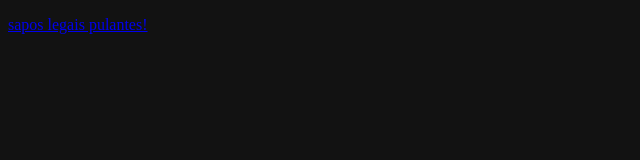
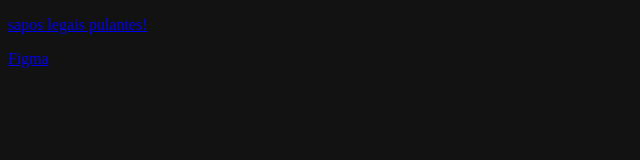
Before and after one commit to Aslalol/web-desing, a plain HTML site: page index.html in a window 1280 px wide. Shown: the full height of the page, 0-640 px from the left. Drawn offline with Linux system fonts and the light colour scheme; files that its build step writes are made by us from their sources.

Commit message:
KKKKKKKKKKKKKKKKKKKKKKKKKKKKKKKKKKKKKKKKKKKKKKKKKK

```diff
--- a/index.html
+++ b/index.html
@@ -8,6 +8,6 @@
 </head>
 <body>
     <p><a href="AUla4/hub.html">sapos legais pulantes!</a></p>
-    <p><a href="figma/index.html"></a></p>
+    <p><a href="./figma/index.html">Figma</a></p>
 </body>
 </html>
```
Also changed, not shown: figma/index.html (+1 -1 lines).
